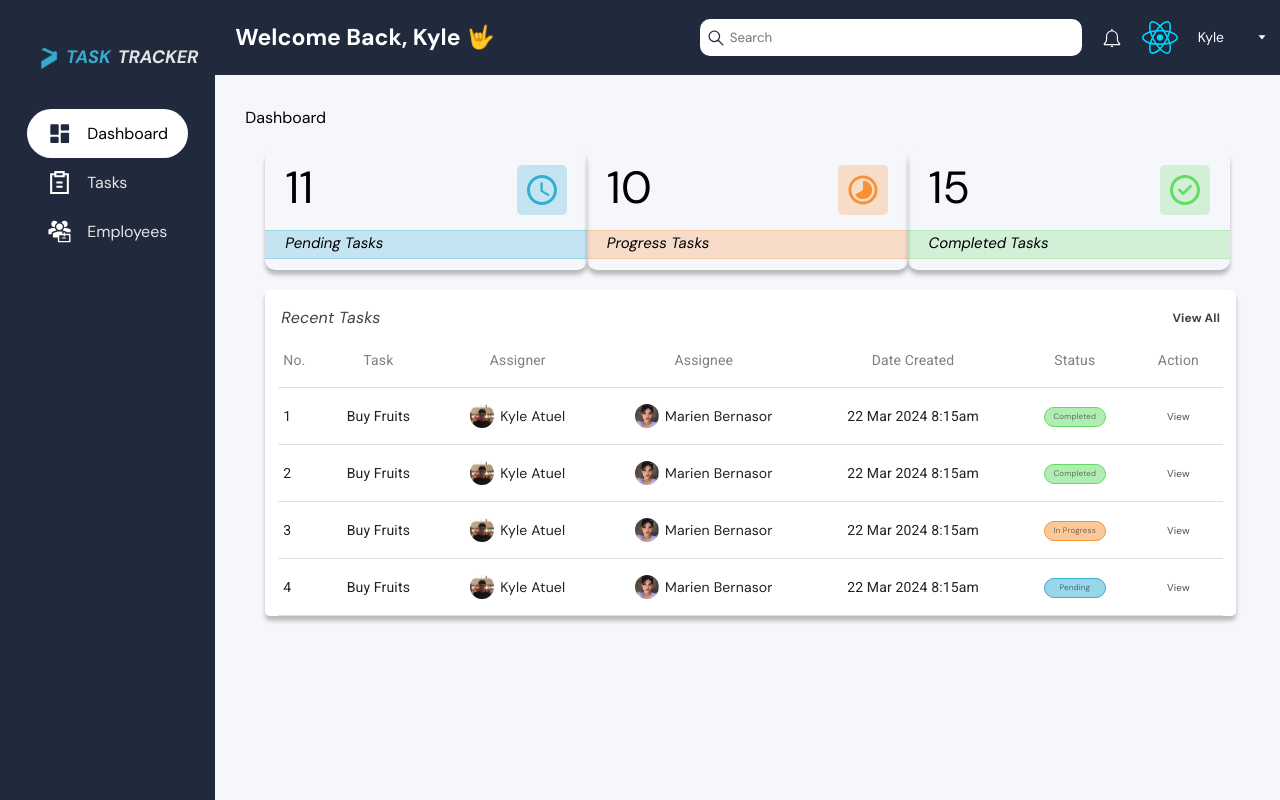
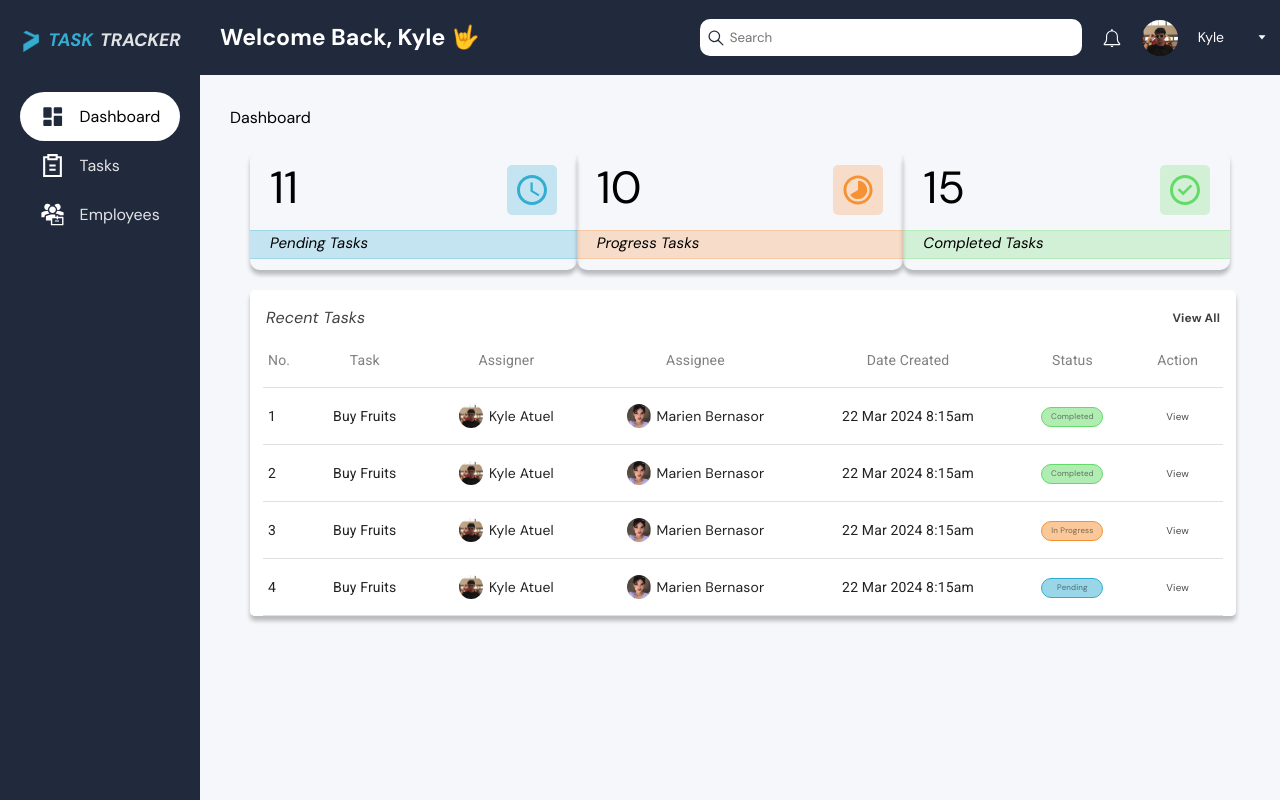
Before and after one commit to Renreal/task-manager, a React (Vite) app: page / in a window 1280 px wide. Built offline with nearby package versions, Linux system fonts and the light colour scheme.

Commit message:
sidebar and navbar updates

```diff
--- a/index.html
+++ b/index.html
@@ -2,12 +2,12 @@
 <html lang="en">
   <head>
     <meta charset="UTF-8" />
-    <link rel="icon" type="image/svg+xml" href="/vite.svg" />
+    <link rel="icon" type="image/jpeg" href="/system-logo.svg" />
     <link rel="preconnect" href="https://fonts.googleapis.com">
 <link rel="preconnect" href="https://fonts.gstatic.com" crossorigin>
 <link href="https://fonts.googleapis.com/css2?family=DM+Sans:ital,opsz,wght@0,9..40,100..1000;1,9..40,100..1000&family=Inter:ital,opsz,wght@0,14..32,100..900;1,14..32,100..900&family=Roboto:ital,wght@0,100;0,300;0,400;0,500;0,700;0,900;1,100;1,300;1,400;1,500;1,700;1,900&display=swap" rel="stylesheet">
     <meta name="viewport" content="width=device-width, initial-scale=1.0" />
-    <title>Vite + React</title>
+    <title>Task Manager</title>
   </head>
   <body>
     <div id="root"></div>
--- a/src/components/NavBar.jsx
+++ b/src/components/NavBar.jsx
@@ -2,7 +2,7 @@ import React from "react";
 import "../styles/NavBarStyle.css";
 import searchIcon from "../assets/search.svg"
 import bellIcon from "../assets/notif-bell.svg"
-import reactIcon from "../assets/react.svg"
+import kyle from "../assets/images/kyle.jpg"
 import dropIcon from "../assets/dropdown.svg"
 export default function NavBar() {
   return (
@@ -17,7 +17,7 @@ export default function NavBar() {
           </div>
           <img src={bellIcon} alt="Notifications" className="notif-icon" />
           <div className="nav-profile">
-              <img src={reactIcon} alt="Profile" />
+              <img classname="profile-pic" src={kyle} alt="Profile" />
               <span className="profile-name">Kyle</span>
               <img src={dropIcon} alt="dropdown" className="dropdown-icon" />
           </div>
--- a/src/styles/NavBarStyle.css
+++ b/src/styles/NavBarStyle.css
@@ -62,6 +62,7 @@
     top: 20px;
     left: 1228px;
     cursor: pointer;
+    border-radius: 50px;
 
 }
 
--- a/src/styles/SideBar.css
+++ b/src/styles/SideBar.css
@@ -1,18 +1,15 @@
 .sidebar {
-    background-color: #21293C;
-    display: flex
-;
+  background-color: #21293c;
+  display: flex;
   flex-direction: column;
   margin: 0;
-    padding: 17px;
   width: 200px;
   height: 100vh;
   align-items: center;
   align-content: center;
-
 }
 .blue-task {
-    color: #33ADD1;
+  color: #33add1;
   margin-left: -1rem;
   margin-right: 7px;
 }
@@ -21,13 +18,14 @@
   display: flex;
   align-items: center;
   margin-top: 7px;
+  margin-right: 20px;
 }
-.sidebar-header img{
+.sidebar-header img {
   width: 65px;
 }
 .sidebar-text {
   display: flex;
-    font-family: 'DM Sans';
+  font-family: "DM Sans";
   font-weight: 700;
   font-style: italic;
   font-size: 18px;
@@ -51,7 +49,7 @@
   align-items: center;
   gap: 15px;
   padding: 12px 20px;
-    font-family: 'DM Sans', sans-serif;
+  font-family: "DM Sans", sans-serif;
   font-size: 16px;
   font-weight: 400;
   cursor: pointer;
```
Also changed, not shown: public/system-logo.svg (added). Lines whose indentation alone changed are shown as unchanged.
